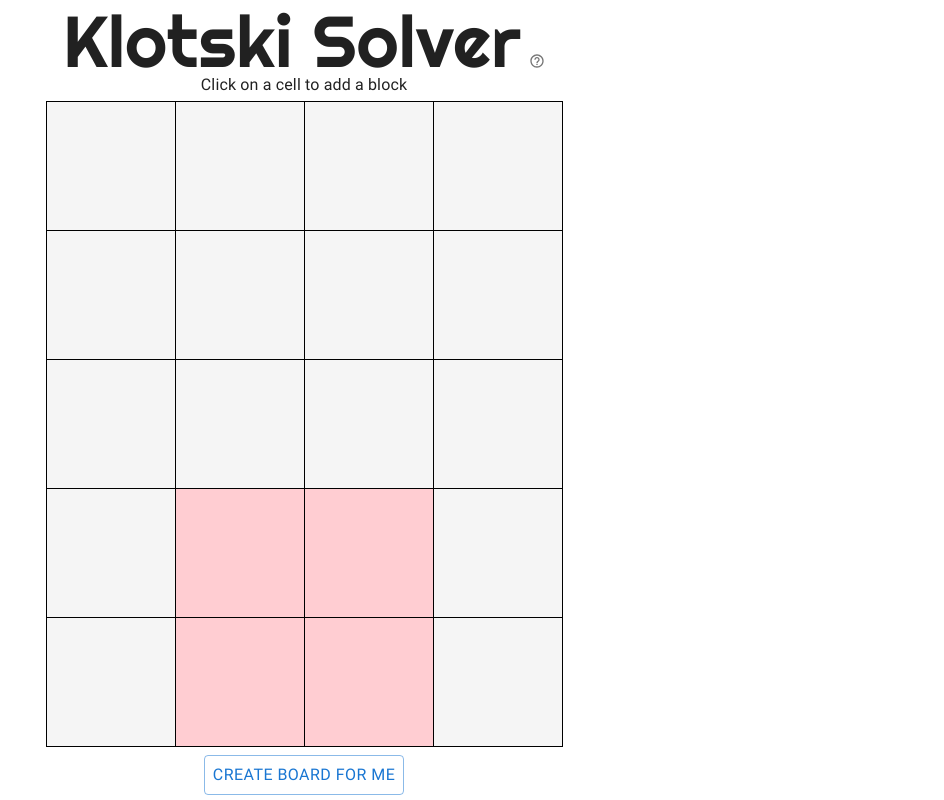
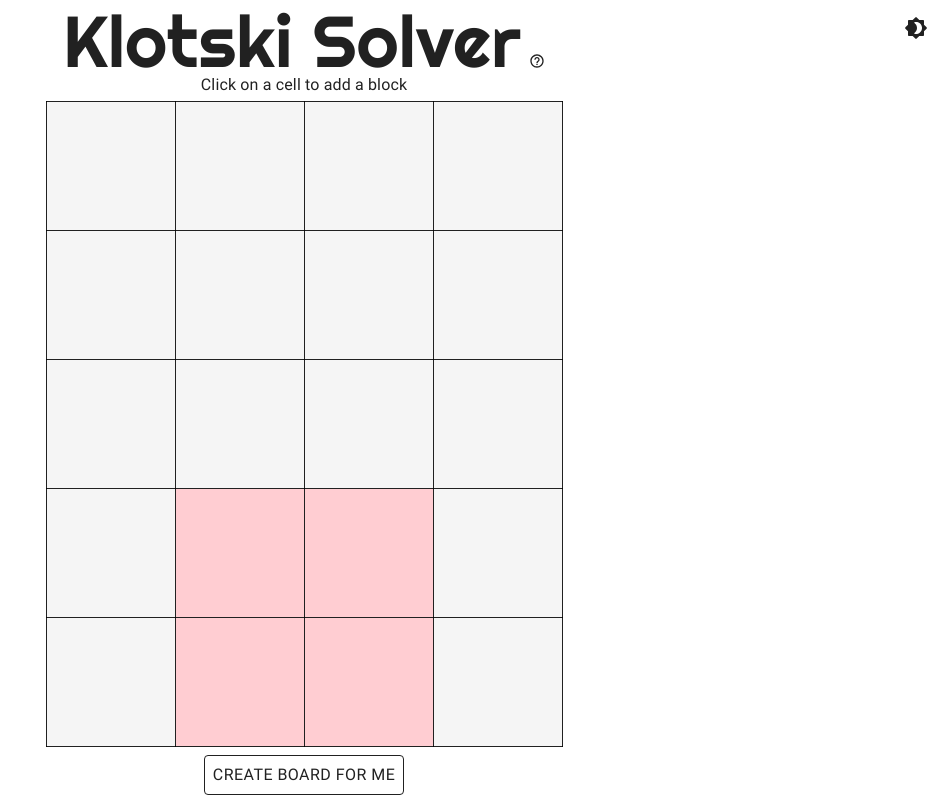
Before and after one commit to samrroyall/klotski, a React (Create React App) app: page / in a window 1280 px wide. Shown: the whole page, without its empty margins (336-1280 px from the left). Built offline with nearby package versions, Linux system fonts and the light colour scheme.

Commit message:
#52 #73 :: Add MUI themes and dark mode support

```diff
--- a/public/index.html
+++ b/public/index.html
@@ -4,7 +4,6 @@
     <meta charset="utf-8" />
     <link rel="icon" href="%PUBLIC_URL%/favicon.ico" />
     <meta name="viewport" content="width=device-width, initial-scale=1" />
-    <meta name="theme-color" content="#000000" />
     <meta
       name="description"
       content="Create and solve Klotski puzzles or let us solve them for you!"
--- a/src/App.tsx
+++ b/src/App.tsx
@@ -1,5 +1,5 @@
 import { createContext, FunctionComponent, useEffect, useState } from 'react';
-import { Box, useMediaQuery } from '@mui/material';
+import { Box, createTheme, CssBaseline, ThemeProvider, useMediaQuery } from '@mui/material';
 import Board from './components/Board';
 import Buttons from './components/Buttons';
 import StatusMsg from './components/StatusMsg';
@@ -7,6 +7,10 @@
 import DoneModal from './components/DoneModal';
 import { MOBILE_CUTOFF, TABLET_CUTOFF } from './constants';
 import { getSizes, Sizes } from './models/global';
+import {
+  Brightness4Rounded as DarkMode,
+  Brightness7Rounded as LightMode,
+} from '@mui/icons-material';
 
 export const SizeContext = createContext<Sizes>(getSizes(false, false));
 
@@ -14,6 +18,13 @@
   // State
   const isMobile = useMediaQuery(`(max-width:${MOBILE_CUTOFF})`);
   const isTablet = useMediaQuery(`(max-width:${TABLET_CUTOFF})`);
+  const [theme, setTheme] = useState(
+    createTheme({
+      palette: {
+        mode: 'light',
+      },
+    })
+  );
   const [sizes, setSizes] = useState(getSizes(isMobile, isTablet));
   useEffect(() => {
     setSizes(getSizes(isMobile, isTablet));
@@ -37,9 +48,24 @@
   ];
 
   return (
+    <ThemeProvider theme={theme}>
+      <SizeContext.Provider value={sizes}>
+        <CssBaseline />
         <Box className="App">
-      <SizeContext.Provider value={sizes}>
           <Box sx={isMobile ? [containerStyle, ...mobileHeights] : [containerStyle]}>
+            <Box sx={{ position: 'absolute', top: '1rem', right: '1rem' }}>
+              {theme.palette.mode === 'light' ? (
+                <DarkMode
+                  sx={{ cursor: 'pointer' }}
+                  onClick={() => setTheme(createTheme({ palette: { mode: 'dark' } }))}
+                />
+              ) : (
+                <LightMode
+                  sx={{ cursor: 'pointer' }}
+                  onClick={() => setTheme(createTheme({ palette: { mode: 'light' } }))}
+                />
+              )}
+            </Box>
             <TitleContainer />
             <StatusMsg />
             <Box
@@ -54,8 +80,9 @@
             </Box>
             <DoneModal />
           </Box>
+        </Box>
       </SizeContext.Provider>
-    </Box>
+    </ThemeProvider>
   );
 };
 
--- a/src/components/Block.tsx
+++ b/src/components/Block.tsx
@@ -1,5 +1,5 @@
 import { FunctionComponent, useContext, useState } from 'react';
-import { Paper, colors, Box } from '@mui/material';
+import { Paper, colors, Box, useTheme } from '@mui/material';
 import { Close, Loop } from '@mui/icons-material';
 import { useAppDispatch, useAppSelector } from '../state/hooks';
 import { changeStatus, Status } from '../state/appSlice';
@@ -32,13 +32,14 @@
     availablePositionsForBlock(state.board, { block, pos })
   );
   const getBoardIsValid = (state: RootState) => boardIsValid(state.board);
-  const [isMovable, setIsMovable] = useState(false);
   const getRightCellIsFree = (state: RootState) =>
     cellIsFree(state.board.grid, pos.row, pos.col + 1);
   const getBelowCellIsFree = (state: RootState) =>
     cellIsFree(state.board.grid, pos.row + 1, pos.col);
   const getBelowRightCellIsFree = (state: RootState) =>
     cellIsFree(state.board.grid, pos.row + 1, pos.col + 1);
+  const theme = useTheme();
+  const [isMovable, setIsMovable] = useState(false);
 
   // Helpers
   const inLastRow = pos.row === NUM_ROWS - 1;
@@ -134,10 +135,7 @@
   const blockButtonStyle = {
     display: 'block',
     cursor: 'pointer',
-    color: colors.grey[900],
-    '&:hover': {
-      color: 'black',
-    },
+    color: theme.palette.mode === 'dark' ? colors.grey[800] : colors.grey[900],
   };
   const closeButtonSize = isMobile ? 1 : 1.5;
   const cycleButtonSize = isMobile ? 2 : 2.5;
@@ -154,8 +152,10 @@
         height: `calc(${isMovable ? scaledHeight : height})`,
         width: `calc(${isMovable ? scaledWidth : width})`,
         padding: `0.5rem`,
-        border: isMovable ? `${borderSize} solid black` : ``,
-        backgroundColor: blockColor[blockToInt(block) - 1][600],
+        border: isMovable ? `${borderSize} solid` : 0,
+        borderColor: theme.palette.text.primary,
+        backgroundColor:
+          blockColor[blockToInt(block) - 1][theme.palette.mode === 'dark' ? 400 : 600],
         cursor: isMovable ? 'pointer' : 'default',
         zIndex: isMovable ? 3 : 2,
       }}
@@ -191,6 +191,9 @@
             sx={{
               ...blockButtonStyle,
               fontSize: `${closeButtonSize}rem`,
+              '&:hover': {
+                color: theme.palette.mode === 'dark' ? colors.grey[900] : 'black',
+              },
             }}
             key={`${block.rows}x${block.cols}@(${pos.row},${pos.col})-close-button`}
             onClick={onClickCloseButton}
@@ -211,6 +214,7 @@
               fontSize: `${cycleButtonSize}rem`,
               '&:hover': {
                 fontSize: `${isMobile ? cycleButtonSize : cycleButtonSize + 1}rem`,
+                color: theme.palette.mode === 'dark' ? colors.grey[900] : 'black',
               },
             }}
             key={`${block.rows}x${block.cols}@(${pos.row},${pos.col})-cycle-button`}
--- a/src/components/Board.tsx
+++ b/src/components/Board.tsx
@@ -1,5 +1,5 @@
 import { FunctionComponent, useState, useEffect, useContext } from 'react';
-import { Box } from '@mui/material';
+import { Box, useTheme } from '@mui/material';
 import Block from './Block';
 import Cell from './Cell';
 import { useAppSelector } from '../state/hooks';
@@ -8,6 +8,7 @@
 
 const Board: FunctionComponent = () => {
   // State
+  const theme = useTheme();
   const blocks = useAppSelector((state) => state.board.blocks);
   const [uiBlocks, setUiBlocks] = useState<JSX.Element[]>([]);
 
@@ -28,7 +29,8 @@
   const cellStyles = {
     height: `calc(${cellSize} + ${borderSize})`,
     width: `calc(${cellSize} + ${borderSize})`,
-    border: `${borderSize} solid black`,
+    border: `${borderSize} solid`,
+    borderColor: theme.palette.text.primary,
     padding: 0,
   };
 
--- a/src/components/ButtonWrapper.tsx
+++ b/src/components/ButtonWrapper.tsx
@@ -23,6 +23,7 @@
       }}
       variant="outlined"
       size="medium"
+      color="inherit"
       disabled={disabled || false}
       onClick={onClick}
     >
--- a/src/components/Cell.tsx
+++ b/src/components/Cell.tsx
@@ -1,5 +1,5 @@
 import { FunctionComponent, useEffect, useState } from 'react';
-import { Box, colors } from '@mui/material';
+import { Box, colors, useTheme } from '@mui/material';
 import { useAppDispatch, useAppSelector } from '../state/hooks';
 import { Status, changeStatus } from '../state/appSlice';
 import { addBlock, moveBlockToPos } from '../state/boardSlice';
@@ -22,6 +22,7 @@
   const blockToMove = useAppSelector((state) => state.manualSolve.blockToMove);
   const getBoardIsSolved = (state: RootState) => boardIsSolved(state.board);
   const getBoardIsValid = (state: RootState) => boardIsValid(state.board);
+  const theme = useTheme();
   const [isAvailablePosition, setIsAvailablePosition] = useState(false);
 
   // Helpers
@@ -70,21 +71,23 @@
 
   // Styling
   const availablePositionBoxScaleFactor = 0.2;
+  const winningCellDefaut = theme.palette.mode === 'dark' ? colors.red[200] : colors.red[100];
+  const winningCellHover = theme.palette.mode === 'dark' ? colors.red[100] : colors.red[200];
 
   return (
     <Box
       sx={{
         height: '100%',
         width: '100%',
-        backgroundColor: isWinningCell ? colors.red[100] : colors.grey[100],
+        backgroundColor: isWinningCell ? winningCellDefaut : theme.palette.action.hover,
         '&:hover': {
           backgroundColor: [Status.Start, Status.ManualBuild].includes(status)
             ? isWinningCell
-              ? colors.red[200]
-              : colors.grey[200]
+              ? winningCellHover
+              : theme.palette.action.selected
             : isWinningCell
-            ? colors.red[100]
-            : colors.grey[100],
+            ? winningCellDefaut
+            : theme.palette.action.hover,
         },
         cursor: [Status.Start, Status.ManualBuild].includes(status) ? 'pointer' : 'default',
         pointerEvents: [Status.Start, Status.ManualBuild].includes(status) ? 'auto' : 'none',
--- a/src/components/TitleContainer.tsx
+++ b/src/components/TitleContainer.tsx
@@ -71,7 +71,7 @@
           }}
         >
           <HelpOutlineOutlined
-            color="action"
+            color="inherit"
             sx={{
               verticalAlign: 'end',
               fontSize: `${isMobile ? 14 : 16}px`,
--- a/src/index.tsx
+++ b/src/index.tsx
@@ -1,16 +1,15 @@
 import React from 'react';
 import { createRoot } from 'react-dom/client';
 import App from './App';
-import CssBaseline from '@mui/material/CssBaseline';
 import store from './state/store';
 import { Provider } from 'react-redux';
 import './index.css';
 
 const container = document.getElementById('app');
 const root = createRoot(container!);
+
 root.render(
   <React.StrictMode>
-    <CssBaseline />
     <Provider store={store}>
       <App />
     </Provider>
```
Lines whose indentation alone changed are shown as unchanged.
